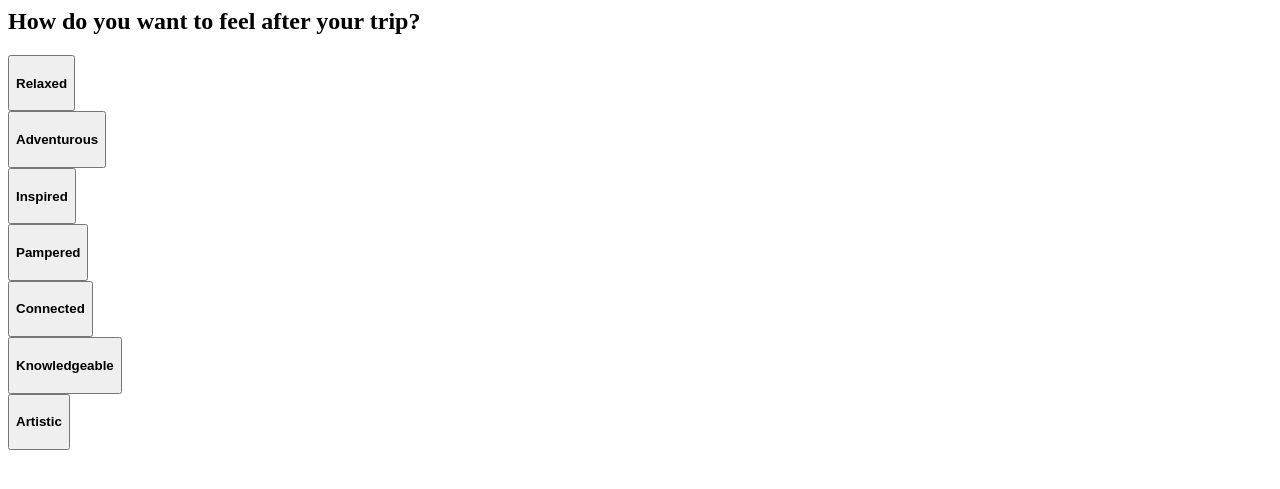
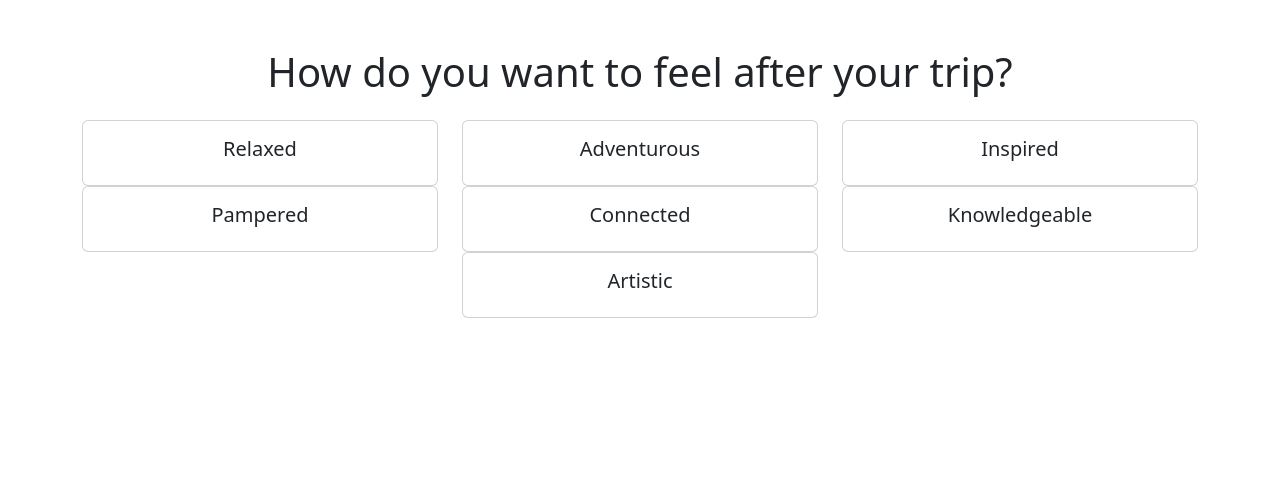
Before and after one commit to CougarBellinger/HackUA2025, a Django app: page /mood/ in a window 1280 px wide. Shown: the top 489 px of the page. Run offline with Django 5.2, Linux system fonts and the light colour scheme.

Commit message:
fixed html styling for mood

```diff
--- a/hackua2025_Project/travel_buddy/templates/travel_buddy/mood.html
+++ b/hackua2025_Project/travel_buddy/templates/travel_buddy/mood.html
@@ -1,21 +1,36 @@
+ <!-- myapp/templates/travel_question.html -->
+{% load static %}
+<!DOCTYPE html>
+<html lang="en">
+<head>
+    <meta charset="UTF-8">
+    <meta name="viewport" content="width=device-width, initial-scale=1.0">
+    <title>Travel Question</title>
+    <!-- Bootstrap CSS -->
+    <link href="https://cdn.jsdelivr.net/npm/bootstrap@5.3.0-alpha1/dist/css/bootstrap.min.css" rel="stylesheet">
+    <!-- Link to custom styles.css -->
+    <link href="{% static 'styles.css' %}" rel="stylesheet">
+</head>
+<body>
+    <div class="container text-center my-5">
+        <h1>How do you want to feel after your trip?</h1>
+        <div class="row justify-content-center mt-4">
+           {% for mood in moods %}
+            <div class="col-md-4">
+                <div class="card" style="cursor: pointer;">
+                    <div class="card-body">
+                        <h5 class="card-title">{{mood}}</h5>
+                    </div>
+                </div>
+            </div>
+            {% endfor %}
 
+        </div>
+    </div>
 
-<div class="container">
-    <h2 class="text-center mt-4">How do you want to feel after your trip?</h2>
-    <div class="row mt-4">
-        {% for mood in moods %}
-        <div class="col-md-4">
-            <button class="card btn btn-outline-primary text-center p-3"
-                    onclick="selectMood('{{ mood }}')">
-                <h4>{{ mood }}</h4>
-            </button>
-        </div>
-        {% endfor %}
-    </div>
-</div>
+    <!-- Bootstrap JS (optional for interactive features) -->
+    <script src="https://cdn.jsdelivr.net/npm/bootstrap@5.3.0-alpha1/dist/js/bootstrap.bundle.min.js"></script>
+    <script src="{% static 'scripts.js' %}"></script>
 
-<script>
-    function selectMood(mood) {
-        window.location.href = `/trips/recommendations?mood=${mood}`;
-    }
-</script>
+</body>
+</html>
```
